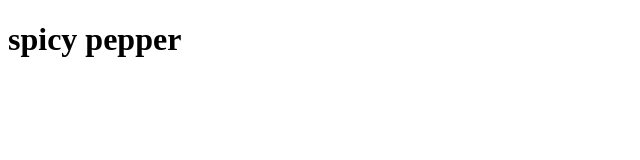
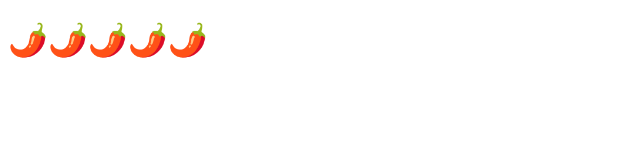
Before and after one commit to simpliweb/branching-practice, a plain HTML site: page index.html in a window 1280 px wide. Shown: the whole page, without its empty margins (0-640 px from the left). Drawn offline with Linux system fonts and the light colour scheme.

Commit message:
updated spicy header

```diff
--- a/index.html
+++ b/index.html
@@ -7,6 +7,6 @@
   <title>Git branching lesson on test</title>
 </head>
 <body>
-  <h1>spicy pepper</h1>
+  <h1>🌶️🌶️🌶️🌶️🌶️</h1>
 </body>
 </html>
```
